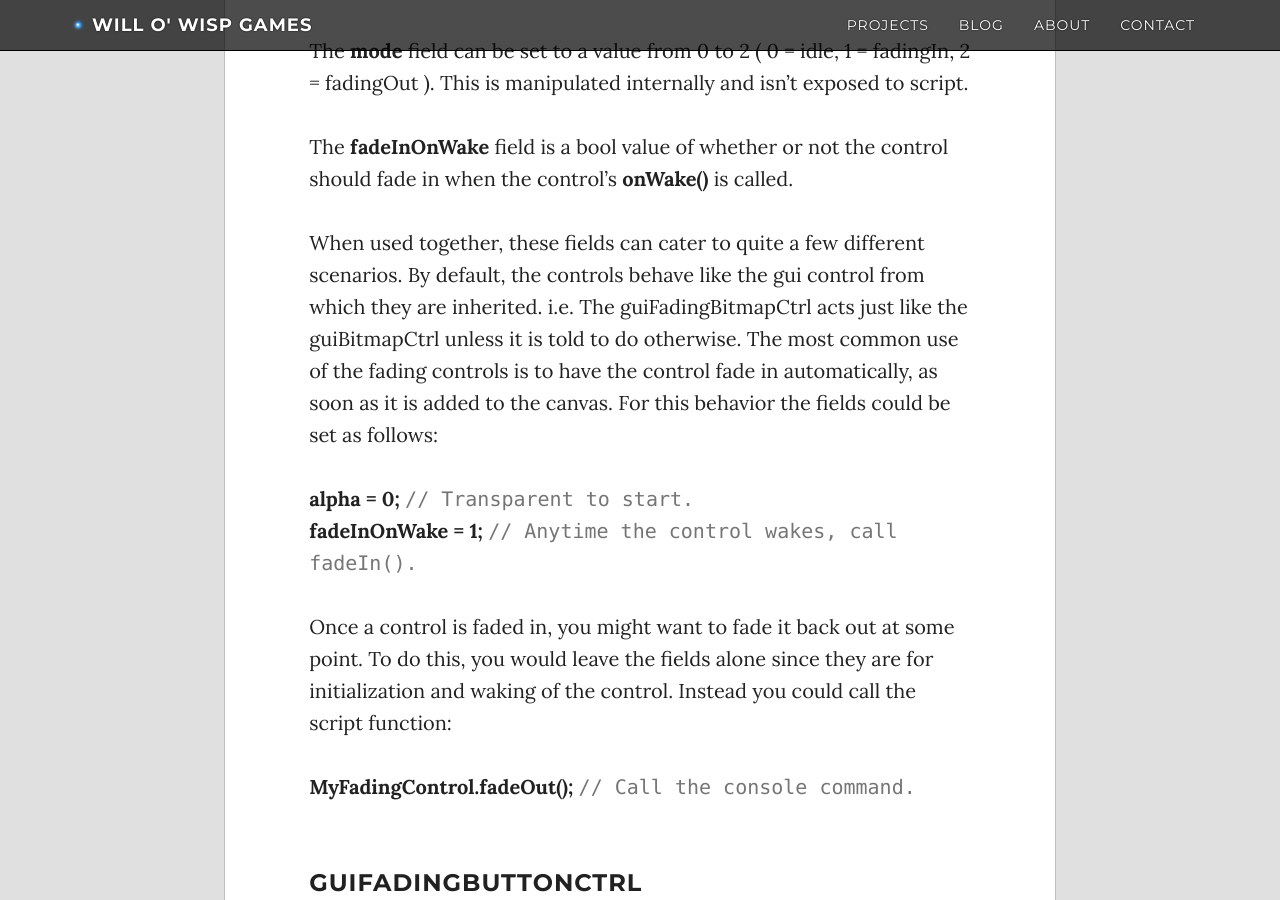
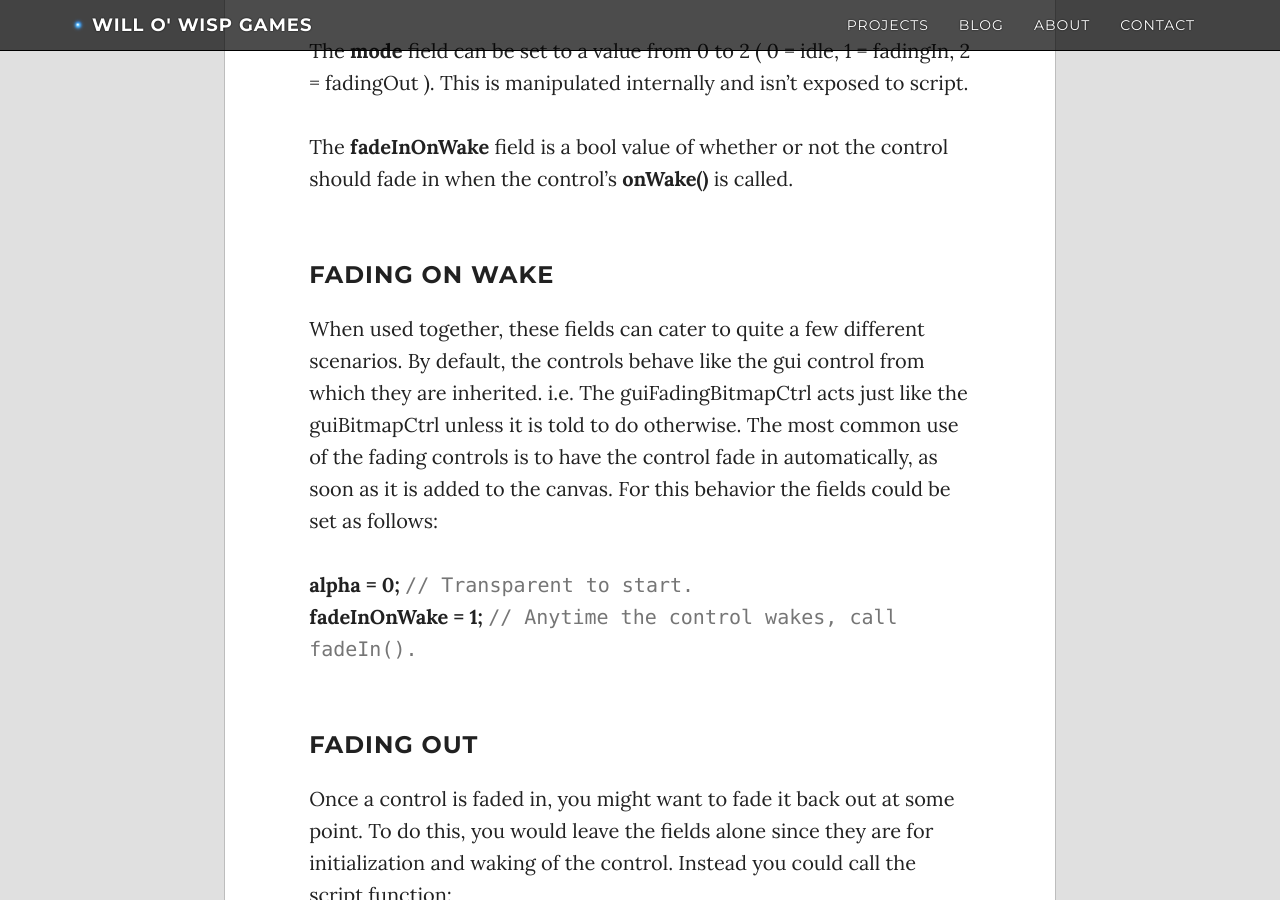
Before and after one commit to WilloWispGames/WilloWispGames.github.io, a Jekyll site: the page built from _posts/2016-10-01-FadingGuiControls.md, in a window 1280 px wide and 900 px high, scrolled down 4178 px. Built offline with Jekyll 4.4.1, drawn with Linux system fonts in a browser that asks for light colours; nearby versions of some CDN libraries; comment, search, counter and statistics services are not loaded.

Commit message:
Update 2016-10-01-FadingGuiControls.md

```diff
--- a/_posts/2016-10-01-FadingGuiControls.md
+++ b/_posts/2016-10-01-FadingGuiControls.md
@@ -67,11 +67,13 @@
 <br>
 The <b>fadeInOnWake</b> field is a bool value of whether or not the control should fade in when the control's <b>onWake()</b> is called.<br>
 <br>
+<h3>Fading on Wake</h3>
 When used together, these fields can cater to quite a few different scenarios. By default, the controls behave like the gui control from which they are inherited. i.e. The guiFadingBitmapCtrl acts just like the guiBitmapCtrl unless it is told to do otherwise. The most common use of the fading controls is to have the control fade in automatically, as soon as it is added to the canvas. For this behavior the fields could be set as follows:<br>
 <br>
 <b>alpha = 0;</b> <filepath>// Transparent to start.</filepath><br>
 <b>fadeInOnWake = 1;</b> <filepath>// Anytime the control wakes, call fadeIn().</filepath><br>
 <br>
+<h3>Fading Out</h3>
 Once a control is faded in, you might want to fade it back out at some point. To do this, you would leave the fields alone since they are for initialization and waking of the control. Instead you could call the script function:<br>
 <br>
 <b>MyFadingControl.fadeOut();</b> <filepath>// Call the console command.</filepath><br>
```
